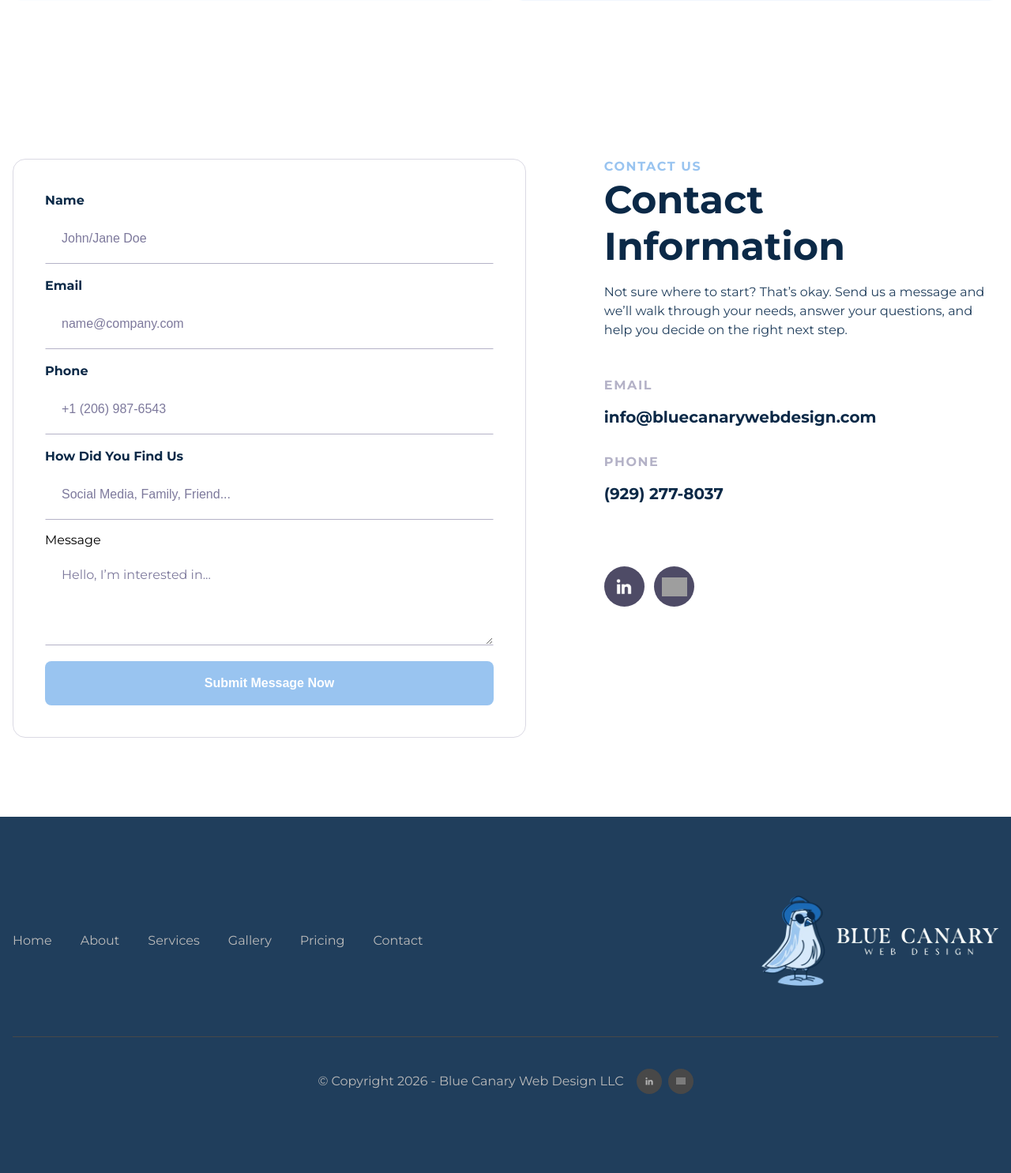
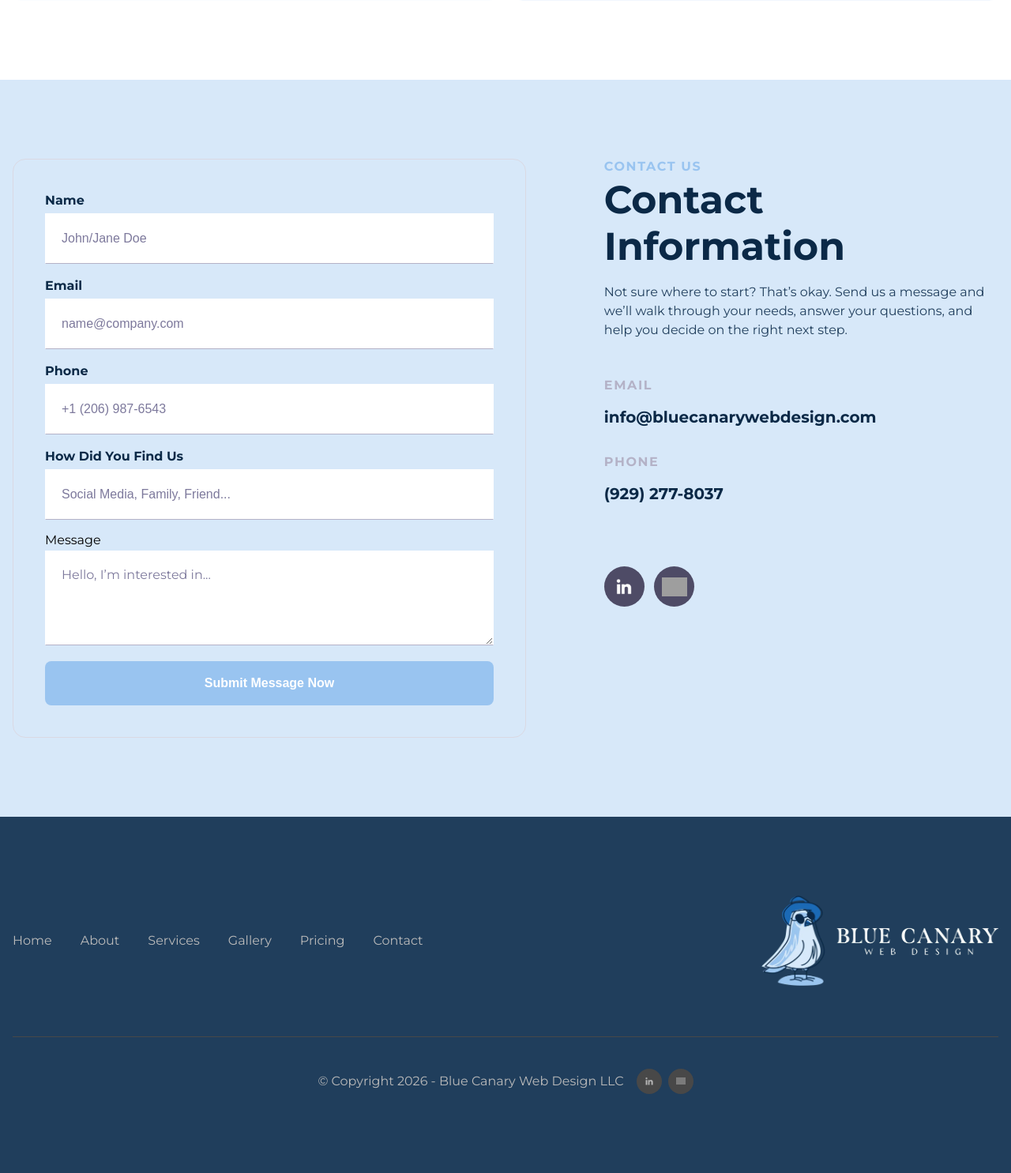
Before and after one commit to paulnicholsen27/blue-canary-cs, a web app: file index.html in a window 1280 px wide. Shown: the part 4475-5960 px from the top of the page at 79% size. Run offline with its HTML, style and script files only (its server is not run), Linux system fonts and the light colour scheme; style sheets or scripts are compiled from the project's sources; some libraries are stand-ins or nearby versions; grey boxes are pictures that could not be loaded.

Commit message:
changed background of contact

```diff
--- a/css/contact.less
+++ b/css/contact.less
@@ -6,7 +6,7 @@
 @media only screen and (min-width: 0rem) {
     #cs-contact-490 {
         padding: var(--sectionPadding);
-
+        background-color: var(--primaryLight);
         .cs-container {
             width: 100%;
             /* changes to 1280px at desktop */
```
